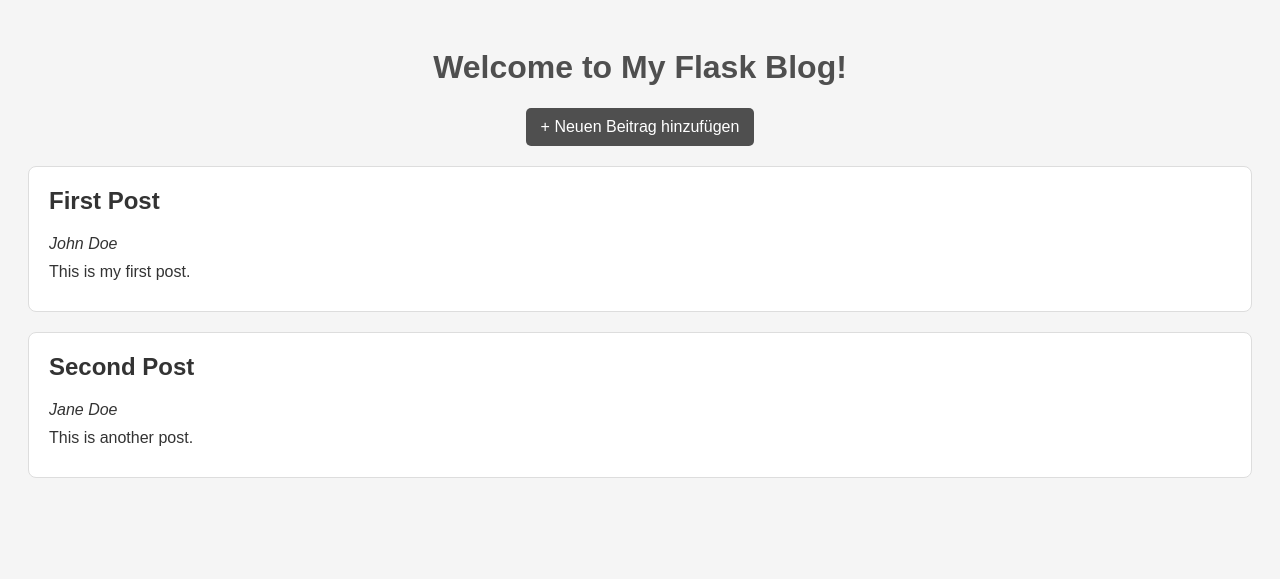
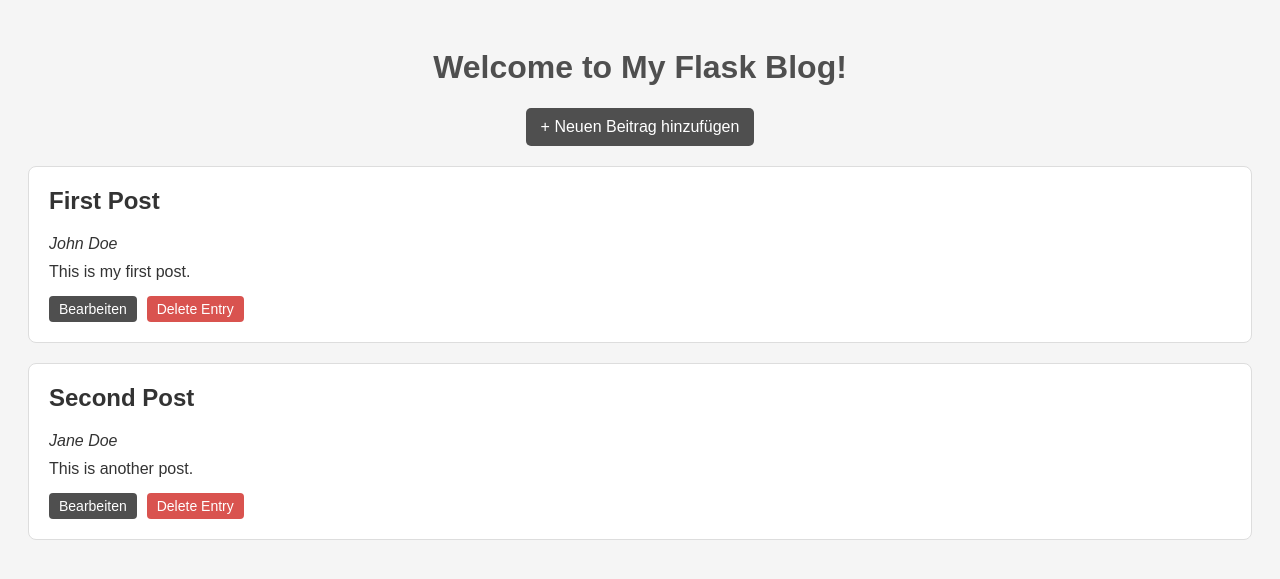
Before and after one commit to carpenterrollo-ops/masterblog, a Flask app: page /index in a window 1280 px wide. Shown: the top 579 px of the page. Run offline with Flask 3, Linux system fonts and the light colour scheme.

Commit message:
add update handling

```diff
--- a/app.py
+++ b/app.py
@@ -9,6 +9,13 @@ def hello_world():
     return 'Hello, World!'
 
 
+def convert_to_blogpost(form):
+    #expect 'author', 'title', 'content'
+    author = form.get('author')
+    title = form.get('title')
+    content = form.get('content')
+    return {"author": author, "title": title, "content": content}
+
 @app.route('/index')
 def index():
     # add code here to fetch the job posts from a file
@@ -19,14 +26,38 @@ def index():
 def add():
     #adds new entry to blogentries
     if request.method == 'POST':
-        author = request.form.get('author')
-        title = request.form.get('title')
-        content = request.form.get('content')
-        new_entry = {"author": author, "title": title, "content": content}
-        datahandler.add_or_change_entry(new_entry)
+        new_entry = convert_to_blogpost(request.form)
+        datahandler.add_or_update_entry(new_entry)
         return redirect(url_for('index'))
     return render_template('add.html')
 
+@app.route("/delete/<int:post_id>", methods=["DELETE", "POST"])
+def delete(post_id):
+    #delete entry. Available with post for browser compatibility
+    datahandler.delete_entry(post_id)
+    return redirect(url_for('index'))
+
+@app.route('/update/<int:post_id>', methods=['GET', 'POST'])
+def update(post_id):
+    # Fetch the blog posts from the JSON file
+    post = datahandler.fetch_post_by_id(post_id)
+    print(f"found by id: {post}")
+    if post is None:
+        # Post not found
+        return "Post not found", 404
+
+    if request.method == 'POST':
+    # Update the post in the JSON file
+        new_entry = convert_to_blogpost(request.form)
+        new_entry["id"] = post_id
+        print(f"update entry with id: {new_entry}")
+        datahandler.add_or_update_entry(new_entry)
+    # Redirect back to index
+        return redirect(url_for('index'))
+
+    # Else, it's a GET request
+    # So display the update.html page
+    return render_template('update.html', post=post)
 
 if __name__ == '__main__':
     app.run(debug=True)
--- a/datahandler.py
+++ b/datahandler.py
@@ -20,9 +20,9 @@ def generate_data_mock():
     with open(_file_path, "w") as f:
         json.dump(data_mock, f, indent=4)
 
-def add_or_change_entry(data:dict):
+def add_or_update_entry(data:dict):
     # if no id set, new entry will be added
-    # existing id signals entry change. if index does not exist, error is raised
+    # existing id signals entry has to be replaced with new one. if index does not exist, error is raised
     if data is None:
         return
     all_blog_posts = get_all_blogposts()
@@ -70,5 +70,11 @@ def save_all_blogposts(posts: list):
     with open(_file_path, "w") as f:
         json.dump(posts, f, indent=4)
 
+def fetch_post_by_id(post_id: int):
+    for post in get_all_blogposts():
+        if post["id"] == post_id:
+            return post
+    return None
+
 if __name__ == '__main__':
     generate_data_mock()
--- a/src/blogposts.json
+++ b/src/blogposts.json
@@ -1,26 +1,14 @@
 [
     {
-        "id": 1,
-        "author": "John Doe",
+        "author": "Change autho",
         "title": "First Post",
-        "content": "This is my first post."
+        "content": "change content",
+        "id": 1
     },
     {
         "id": 2,
         "author": "Jane Doe",
         "title": "Second Post",
         "content": "This is another post."
-    },
-    {
-        "author": "test2",
-        "title": "testse",
-        "content": "dsfsdfsdf",
-        "id": 3
-    },
-    {
-        "author": "red",
-        "title": "redd",
-        "content": "reskfdsf",
-        "id": 4
     }
 ]
--- a/templates/index.html
+++ b/templates/index.html
@@ -20,6 +20,20 @@
         <h2>{{blogpost['title']}}</h2>
         <p><em>{{blogpost['author']}}</em></p>
         <p>{{blogpost['content']}}</p>
+
+        <div style="display: flex; gap: 10px; margin-top: 15px;">
+            <!-- Bearbeiten-Button (Link zur Route /update/<post_id>) -->
+            <a href="{{ url_for('update', post_id=blogpost['id']) }}" method="GET" style="background-color: #4F4F4F; color: white; padding: 5px 10px; text-decoration: none; border-radius: 4px; font-size: 14px;">
+                Bearbeiten
+            </a>
+
+            <!-- Löschen-Formular -->
+            <form action="{{ url_for('delete', post_id=blogpost['id']) }}" method="POST" style="margin: 0;">
+                <button type="submit" style="background-color: #d9534f; color: white; border: none; padding: 5px 10px; border-radius: 4px; cursor: pointer; font-size: 14px;">
+                    Delete Entry
+                </button>
+            </form>
+        </div>
     </div>
     {% endfor %}
 </body>
```
Also changed, not shown: templates/update.html (added, +31 -0 lines).
